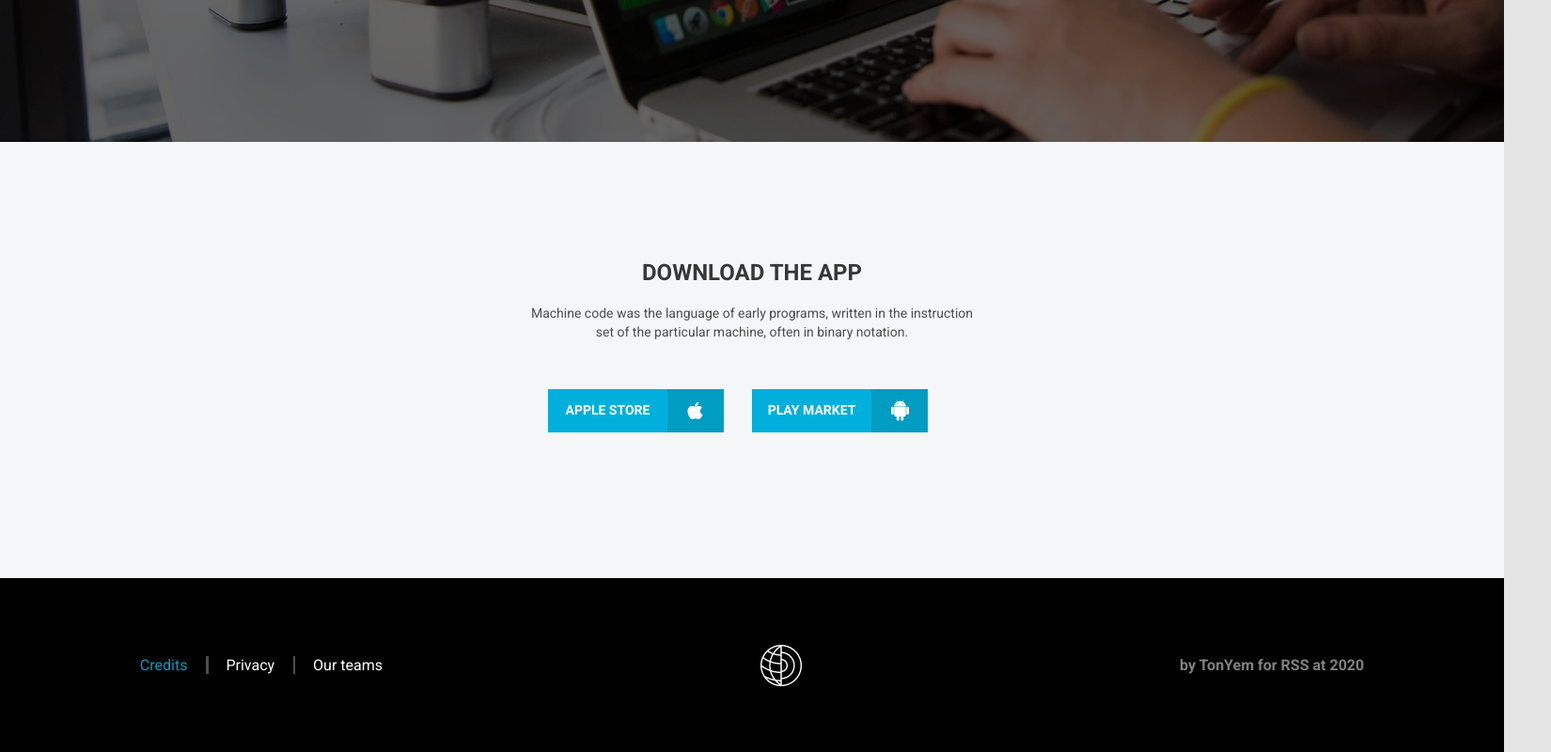
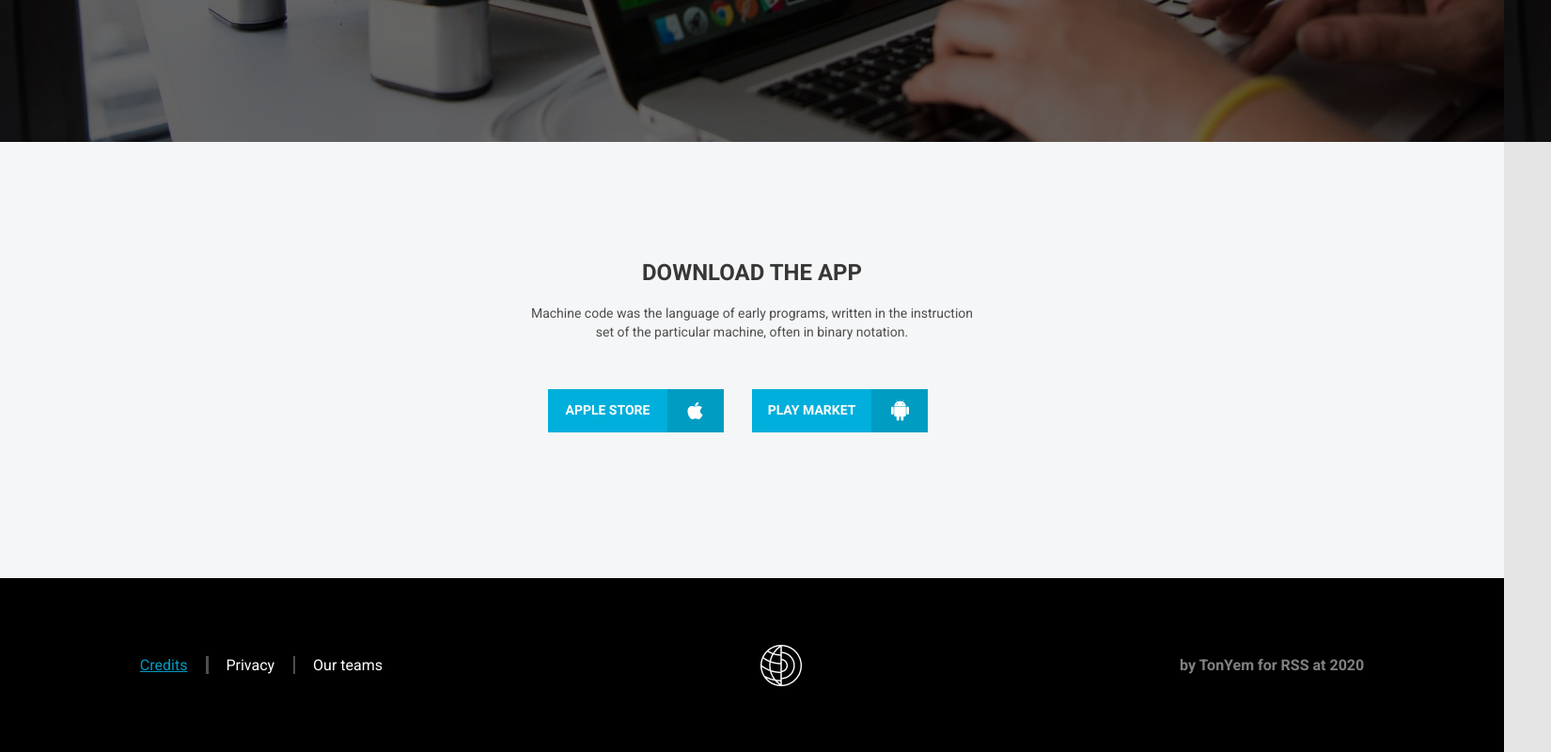
Before and after one commit to 69abadon69/webdev, a plain HTML site: page webdev/index.html in a window 1280 px wide. In both pictures the pointer is over the link "Credits". Shown: the part 3309-4109 px from the top of the page at 94% size, 1650 px wide, since content can reach past the window. Drawn offline with Linux system fonts and the light colour scheme.

Commit message:
feat: updated .CSS file

```diff
--- a/webdev/WEBDEV.css
+++ b/webdev/WEBDEV.css
@@ -373,6 +373,7 @@ h1{
     text-decoration-color: #00afdb;
 }
 .sign-up{
+    width:1650px;
     height: 524px;
     display: flex;
     flex-direction: column;
@@ -539,6 +540,8 @@ footer{
 .ftr-li a:hover{
     transition: 0.5s;
     color: #009CC2;
+    text-decoration: underline;
+    text-decoration-color: #009CC2;
 }
 .ftr-li{
     display: flex;
```
